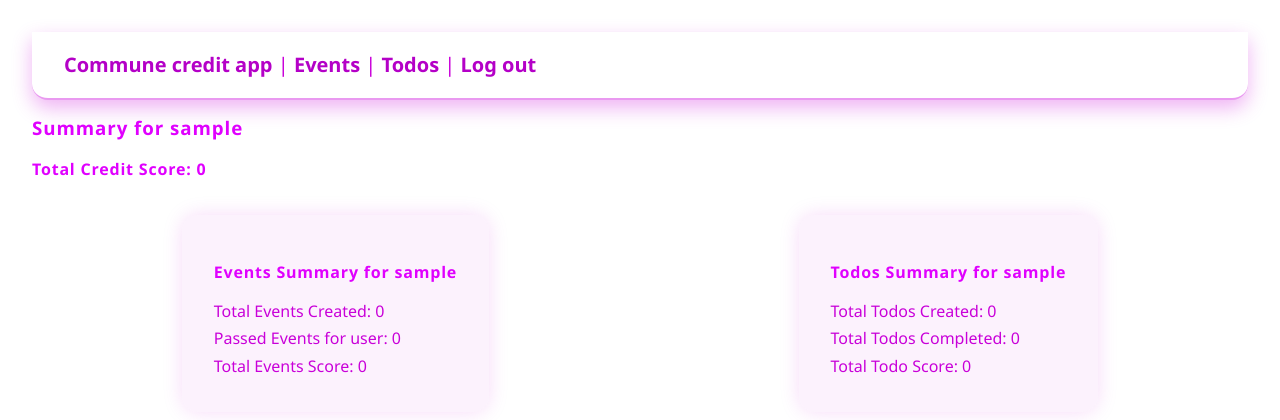
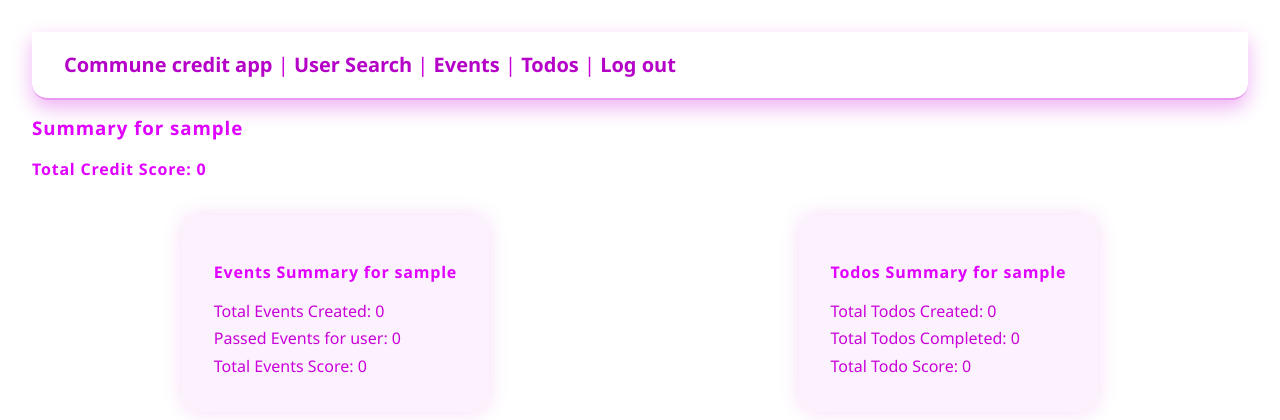
Before and after one commit to kallioaa/Kommuunisovellus, a Flask app: page / in a window 1280 px wide. Shown: the top 420 px of the page. Run offline with Flask 3, Linux system fonts and the light colour scheme; the visitor is signed in with stand-in values (Sample User, id 1); data comes from the database, SQL or seed files in the repository; data that the repository does not hold is empty.

Commit message:
Search functionality

```diff
--- a/app/mod_user_summary/controllers.py
+++ b/app/mod_user_summary/controllers.py
@@ -2,10 +2,11 @@
 Defines the main blueprint and routes for the application's main page.
 """
 
-from flask import render_template, Blueprint, session, redirect, url_for
+from flask import render_template, Blueprint, session, redirect, url_for, request
 from app.mod_user_summary.models import get_commune_credit_scores_summary, get_total_score, get_todo_summary, get_event_summary
+from app.mod_users.models import get_usernames_and_emails
 
-mod_user_summary = Blueprint("mod_user_summary", __name__, url_prefix="/")
+mod_user_summary = Blueprint("user_summary", __name__, url_prefix="/")
 
 # function for rendering the main page
 @mod_user_summary.route("/", methods=["GET", "POST"])
@@ -13,9 +14,14 @@ def main():
     if "user_id" not in session:
         return redirect(url_for("users.log_in"))
 
-    # get user id and username from session
-    user_id = session.get("user_id")
-    username = session.get("username")
+    # take user_id and username from request arguments if available
+    user_id = request.args.get("user_id")
+    username = request.args.get("username")
+
+    if user_id is None or username is None:
+        # if not provided, get from session
+        user_id = session.get("user_id")
+        username = session.get("username")
 
     # table with credit scores summary
     commune_credit_scores_summary = get_commune_credit_scores_summary()
@@ -34,12 +40,32 @@ def main():
     # get todo summary
     todo_summary = get_todo_summary(user_id)
 
+    print(f"User ID: {type(user_id)}, Username: {username}, Total Score: {total_score}")
+
 
     return render_template("user_summary/main.html",
                            entries_score_summary=entries_score_summary,
-                           user_id=user_id,
+                           user_id=int(user_id),
                            username=username,
                            total_score=total_score,
                            event_summary=event_summary,
                            todo_summary=todo_summary
     )
+
+# user search functionality
+@mod_user_summary.route("/user_search", methods=["GET", "POST"])
+def user_search():
+    if "user_id" not in session:
+        return redirect(url_for("users.log_in"))
+
+    # Get the search query from the request arguments
+    search_query = request.args.get("search_query", "").strip()
+
+    # Fetch usernames and emails based on the search query
+    results = get_usernames_and_emails()
+
+    # filter results based on the search query
+    if search_query:
+        results = [row for row in results if search_query.lower() in row["username"].lower() or search_query.lower() in row["email"].lower()]
+
+    return render_template("user_summary/user_search.html", results=results, search_query=search_query)
--- a/app/mod_users/models.py
+++ b/app/mod_users/models.py
@@ -56,7 +56,7 @@ def get_user_id(username):
 
 def get_usernames_and_emails():
     try:
-        sql = "SELECT username, email FROM users"
+        sql = "SELECT id, username, email FROM users"
         result = db.query(sql)
         return result
     except Exception as e:
--- a/app/templates/components/_navbar.html
+++ b/app/templates/components/_navbar.html
@@ -5,7 +5,8 @@
 {% block content %}
 <div class="navbar">
     <nav>
-        <a href="{{ url_for('mod_user_summary.main') }}">Commune credit app</a> |
+        <a href="{{ url_for('user_summary.main') }}">Commune credit app</a> |
+        <a href="{{ url_for('user_summary.user_search') }}">User Search</a> |
         <a href="{{ url_for('events.main') }}">Events</a> |
         <a href="{{ url_for('todos.main') }}">Todos</a> |
         <a href="{{ url_for('users.log_out') }}">Log out</a>
```
Also changed, not shown: app/templates/user_summary/user_search.html (added, +35 -0 lines).
